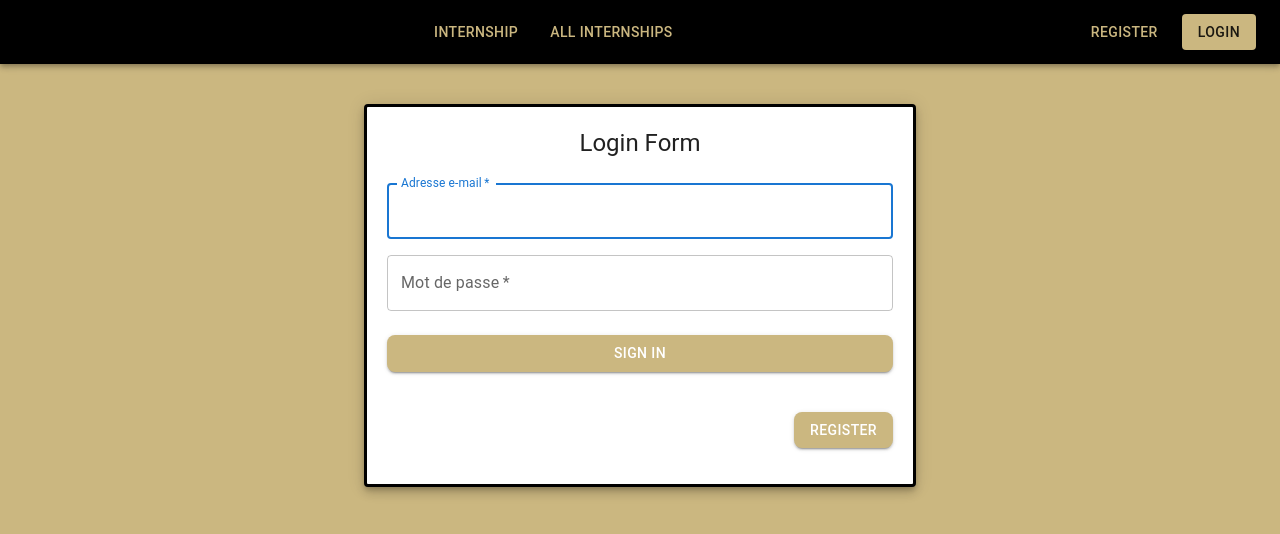
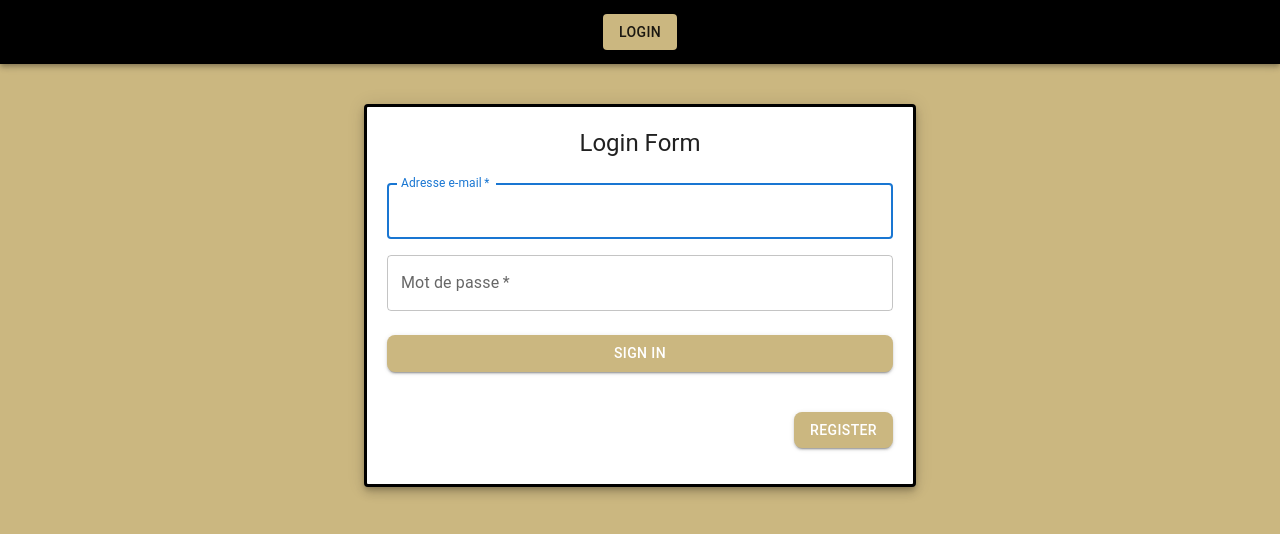
Before and after one commit to Assowavesss/file-management-system, a React (Vite) app in the folder client/: page / in a window 1280 px wide. Shown: the top 534 px of the page. Built offline with nearby package versions, Linux system fonts and the light colour scheme.

Commit message:
Update NavBar.tsx

```diff
--- a/client/src/components/NavBar/NavBar.tsx
+++ b/client/src/components/NavBar/NavBar.tsx
@@ -3,42 +3,71 @@ import { Link } from 'react-router-dom';
 import { UserContext } from '../../../UserContext';
 import { AppBar, Box, Button, IconButton, Stack, Toolbar } from '@mui/material';
 import MenuIcon from '@mui/icons-material/Menu';
-import withAuth from '../withAuth/withAuth.tsx';
 
 const Navbar = () => {
   const [mobileOpen, setMobileOpen] = useState(false);
-  const { handleUserLogout } = useContext(UserContext);
+  const { user, handleUserLogout } = useContext(UserContext);
 
   const handleDrawerToggle = () => setMobileOpen(!mobileOpen);
 
-  const UserButtons = withAuth(
-    () => (
-      <>
-        <Button onClick={handleUserLogout}>Sign out</Button>
-        <Button variant={'contained'} component={Link} to="/profile">
-          Profile
+  const renderButtonsBasedOnRole = () => {
+    if (!user) {
+      // Utilisateur non connecté
+      return (
+        <Button variant="contained" component={Link} to="/login">
+          Login
         </Button>
-      </>
-    ),
-    () => (
+      );
+    } else if (user.role === 'Admin') {
+      // Utilisateur connecté en tant qu'Admin
+      return (
         <>
           <Button component={Link} to="/register">
             Register
           </Button>
-        <Button variant={'contained'} component={Link} to="/login">
-          Login
+          <Button component={Link} to="/internship">
+            Internship
+          </Button>
+          <Button component={Link} to="/all-internships">
+            All Internships
+          </Button>
+          <Button variant="contained" onClick={handleUserLogout}>
+            Sign out
           </Button>
         </>
-    )
       );
-
-  const itemToLink = (item: string) => item.toLowerCase().replace(/\s+/g, '-');
+    } else if (user.role === 'Student') {
+      // Utilisateur connecté en tant qu'Étudiant
+      return (
+        <>
+          <Button component={Link} to="/internship">
+            Internship
+          </Button>
+          <Button variant="contained" onClick={handleUserLogout}>
+            Sign out
+          </Button>
+        </>
+      );
+    } else if (user.role === 'Tutor') {
+      // Utilisateur connecté en tant que Tuteur
+      return (
+        <>
+          <Button component={Link} to="/all-internships">
+            All Internships
+          </Button>
+          <Button variant="contained" onClick={handleUserLogout}>
+            Sign out
+          </Button>
+        </>
+      );
+    }
+  };
 
   return (
     <Box sx={{ display: 'flex' }}>
       <AppBar
         component="nav"
-        style={{ backgroundColor: 'black' }}
+        sx={{ backgroundColor: 'black' }}
         position="static"
       >
         <Toolbar>
@@ -58,19 +87,7 @@ const Navbar = () => {
             alignItems="center"
             sx={{ flex: 1, display: { xs: 'none', sm: 'flex' } }}
           >
-            {['Internship', 'All Internships'].map((item, index) => (
-              <Button component={Link} to={`/${itemToLink(item)}`} key={index}>
-                {item}
-              </Button>
-            ))}
-          </Stack>
-          <Stack
-            direction="row"
-            spacing={2}
-            justifyContent="center"
-            alignItems="center"
-          >
-            <UserButtons />
+            {renderButtonsBasedOnRole()}
           </Stack>
         </Toolbar>
       </AppBar>
```
Lines whose indentation alone changed are shown as unchanged.
